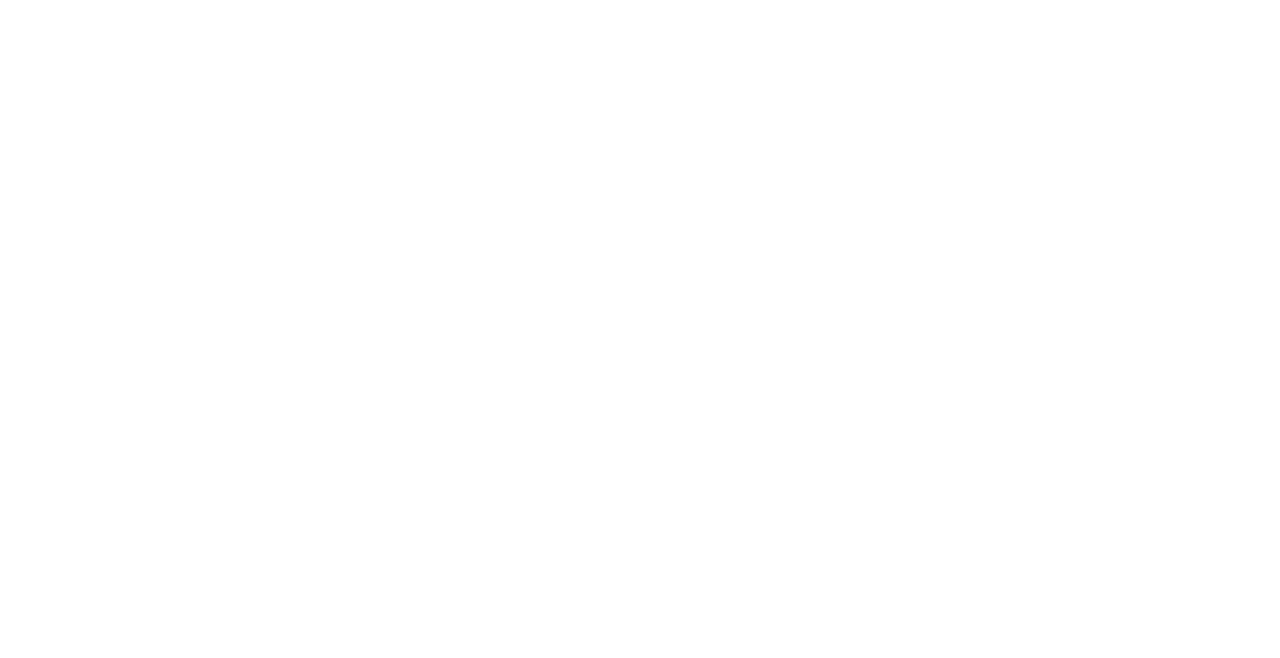
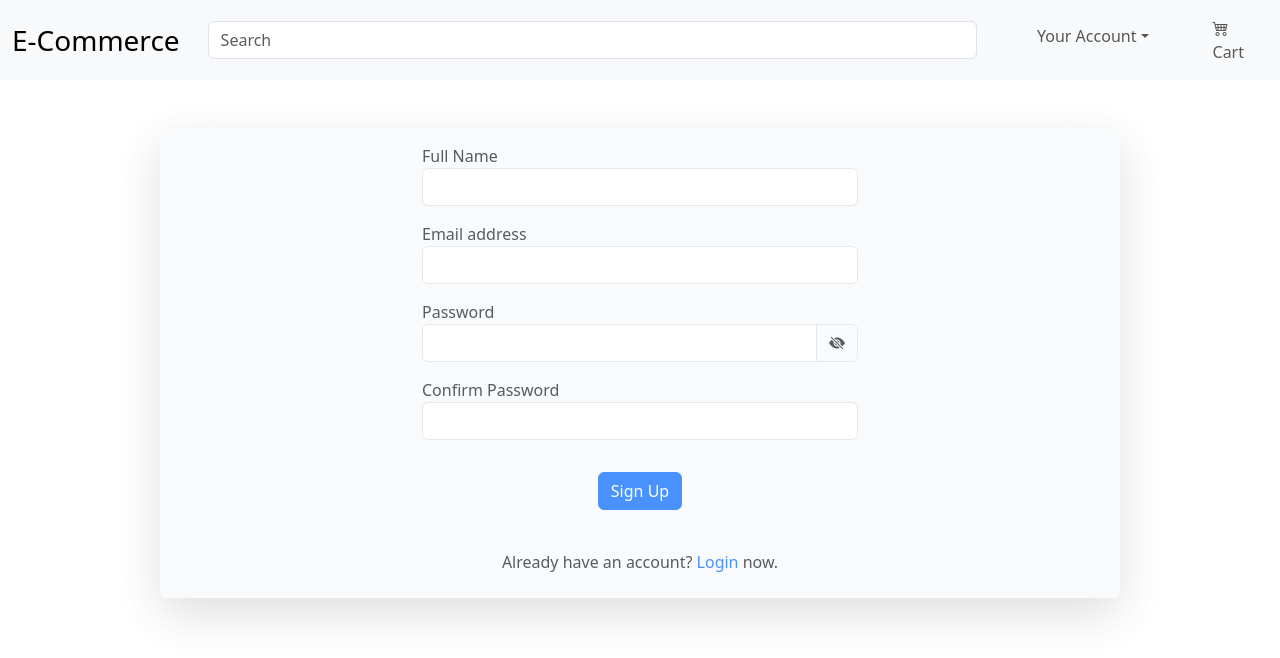
Before and after one commit to mian312/e-commerce-site, a React (Vite) app: page /signup in a window 1280 px wide. Before the commit this address had no page. Shown: the top 658 px of the page. Built offline with nearby package versions, Linux system fonts and the light colour scheme.

Commit message:
Made ui for login and signin

```diff
--- a/src/App.jsx
+++ b/src/App.jsx
@@ -7,6 +7,8 @@ import {
 import Navbar from './components/Navbar'
 import Body from './components/Home/Body';
 import Product from './components/ProductScreen/SingleProduct/Product';
+import Login from './components/Auth/Login';
+import SignUp from './components/Auth/Signup';
 
 function App() {
 
@@ -17,6 +19,8 @@ function App() {
           <Route path="/" element={<Navbar />}>
             <Route path='/' element={<Body />} />
             <Route path='/product/:productId' element={<Product />} />
+            <Route path='/login' element={<Login />} />
+            <Route path='/signup' element={<SignUp />} />
           </Route>
         </Routes>
       </BrowserRouter>
--- /dev/null
+++ b/src/components/Auth/Login.jsx
@@ -0,0 +1,71 @@
+import React, { useEffect, useState } from 'react'
+// import 'bootstrap/dist/css/bootstrap.min.css'
+import 'bootstrap-icons/font/bootstrap-icons.css';
+import { Link, useLocation } from 'react-router-dom';
+
+export default function Login() {
+  const [email, setEmail] = useState('');
+  const [password, setPassword] = useState('');
+  const [passwordShown, setPasswordShown] = useState(false);
+
+  const { search } = useLocation();
+  const redirectInUrl = new URLSearchParams(search).get('redirect');
+  const redirect = redirectInUrl ? redirectInUrl : '/'
+
+  const togglePassword = () => {
+    setPasswordShown(!passwordShown);
+  };
+
+  const handleSubmit = (event) => {
+    event.preventDefault();
+  }
+
+  return (
+    <div style={{ height: '100%' }} className="d-flex align-items-center justify-content-center">
+      <div >
+        <div className="card bg-light opacity-75 shadow-lg border rounded-lg mx-auto p-2">
+          <div className="card bg-light m-2 p-2 text-center">
+            Login Form
+          </div>
+          <div className="card bg-light bg-transparent-body">
+            <form onSubmit={handleSubmit}>
+              <div className="form-group m-2">
+                <label htmlFor="email">Email address</label>
+                <input type="email" className="form-control" id="email" aria-describedby="emailHelp" placeholder="Enter email" value={email} onChange={(event) => setEmail(event.target.value)} />
+                {email.length < 0 &&
+                  <p className="text-danger">Please enter email</p>
+                }
+              </div>
+              <div className="form-group m-2">
+                <label htmlFor="password">Password</label>
+                <div className="input-group">
+                  <input
+                    type={passwordShown ? "text" : "password"}
+                    className="form-control" id="password"
+                    placeholder="Password"
+                    value={password}
+                    onChange={(event) => setPassword(event.target.value)} />
+                  <i style={{ cursor: 'pointer' }} className="input-group-text"
+                    onClick={togglePassword}>
+                    {!passwordShown
+                      ? <i class="bi bi-eye-slash-fill"></i>
+                      : <i class="bi bi-eye-fill"></i>
+                    }
+                  </i>
+                </div>
+              </div>
+              <div className='d-flex justify-content-center'>
+                <button type="submit" className="btn btn-primary m-2"
+                >Submit</button>
+              </div>
+            </form>
+            <Link className="d-flex justify-content-center p-2">Forgot Password</Link>
+          </div>
+        </div>
+        <span className="m-4 p-4">Don't have an account? <Link to={`/signup/redirect=${redirect}`}>Register</Link> now.</span>
+      </div>
+      <div className="continer">
+      </div>
+    </div>
+  )
+}
--- /dev/null
+++ b/src/components/Auth/Signup.jsx
@@ -0,0 +1,120 @@
+import React, { useEffect, useState } from "react";
+import { Link, useNavigate } from "react-router-dom";
+import 'bootstrap-icons/font/bootstrap-icons.css';
+
+
+
+function SignUp() {
+    const [email, setEmail] = useState(null);
+    const [password, setPassword] = useState(null);
+    const [confirmPassword, setConfirmPassword] = useState();
+    const [statusMessage, setStatusMessage] = useState([]);
+    const [name, setName] = useState(null);
+    const [passwordShown, setPasswordShown] = useState(false);
+    const navigate = useNavigate();
+
+    const togglePassword = () => {
+        setPasswordShown(!passwordShown);
+    };
+
+    const register = (e) => {
+        e.preventDefault();
+        const newErrors = [];
+
+        if (!name) {
+            newErrors.name = "Please enter name";
+        }
+        if (!email) {
+            newErrors.email = "Please enter email";
+        }
+        if (!password) {
+            newErrors.password = "Please enter password";
+        }
+        if (!confirmPassword) {
+            newErrors.confirmPassword = "Confirm Password does not match";
+        }
+        if (Object.keys(newErrors).length > 0) {
+            setStatusMessage(newErrors);
+        }
+        else {
+            return;
+        }
+    };
+
+
+    return (
+        <div className="card w-75 opacity-75 bg-light shadow-lg border-0 rounded-lg m-auto my-5">
+            <div className="row d-flex justify-content-center align-items-center">
+                <div className="col-md-6">
+                    <form onSubmit={register}>
+                        <div className="form-group m-3">
+                            <label htmlFor="name">Full Name</label>
+                            <input
+                                type="text"
+                                value={name}
+                                onChange={(e) => setName(e.target.value)}
+                                className="form-control"
+                            />
+                            {statusMessage.name &&
+                                <p className="text-danger">{statusMessage.name}</p>
+                            }
+                        </div>
+                        <div className="form-group m-3">
+                            <label htmlFor="email">Email address</label>
+                            <input
+                                type="email"
+                                value={email}
+                                onChange={(e) => setEmail(e.target.value)}
+                                className="form-control"
+                            />
+                            {statusMessage.email &&
+                                <p className="text-danger">{statusMessage.email}</p>
+                            }
+                        </div>
+                        <div className="form-group m-3">
+                            <label htmlFor="password">Password</label>
+                            <div className="input-group">
+                                <input
+                                    type={passwordShown ? "text" : "password"}
+                                    value={password}
+                                    onChange={(e) => setPassword(e.target.value)}
+                                    className="form-control"
+                                />
+                                <i style={{ cursor: 'pointer' }} className="input-group-text"
+                                    onClick={togglePassword}>
+                                    {!passwordShown
+                                        ? <i class="bi bi-eye-slash-fill"></i>
+                                        : <i class="bi bi-eye-fill"></i>
+                                    }
+                                </i>
+                            </div>
+                            {statusMessage.password &&
+                                <p className="text-danger">{statusMessage.password}</p>
+                            }
+                        </div>
+                        <div className="form-group m-3">
+                            <label htmlFor="confirm-password">Confirm Password</label>
+                            <input
+                                type="password"
+                                value={confirmPassword}
+                                onChange={(e) => setConfirmPassword(e.target.value)}
+                                className="form-control"
+                            />
+                            {statusMessage.confirmPassword &&
+                                <p className="text-danger">{statusMessage.confirmPassword}</p>
+                            }
+                        </div>
+                        <div className="d-flex justify-content-center">
+                            <button type="submit" className="btn btn-primary m-3 center"
+                            >Sign Up</button>
+                        </div>
+                        <div className="d-flex align-items-center justify-content-center">
+                            <span className="my-4">Already have an account? <Link className="text-decoration-none">Login</Link> now.</span>
+                        </div>
+                    </form>
+                </div>
+            </div>
+        </div>
+    );
+}
+export default SignUp;
```
